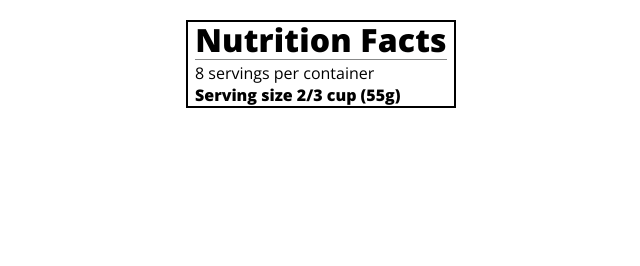
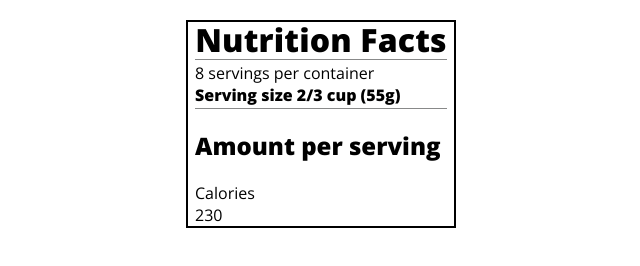
Before and after one commit to mmisa123/css_Typography, a plain HTML site: page index.html in a window 1280 px wide. Shown: the whole page, without its empty margins (319-959 px from the left). Drawn offline with nearby package versions, Linux system fonts and the light colour scheme.

Commit message:
Multiple Divs for different texts purposes and for drawing lines using border

```diff
--- a/index.html
+++ b/index.html
@@ -9,11 +9,20 @@
 </head>
 
 <body>
-    <div class="label">
+    <div class="label"> <header>
 <h1 class="bold">Nutrition Facts</h1>
 <div class="divider"></div>
 <p>8 servings per container</p>
-<p class="bold">Serving size 2/3 cup (55g)</p>
-    </div>
+<p class="bold">Serving <span>size 2/3 cup (55g)</span></p>
+</header>
+<div class="divider large">
+
+</div>
+<div class="calories-info">
+    <div class="left-container"><h2 class="bold small-text">Amount per serving</h2>
+    <p>Calories</p></div>
+</div>
+<span>230</span>
+ </div>
 </body>
 </html>
```
